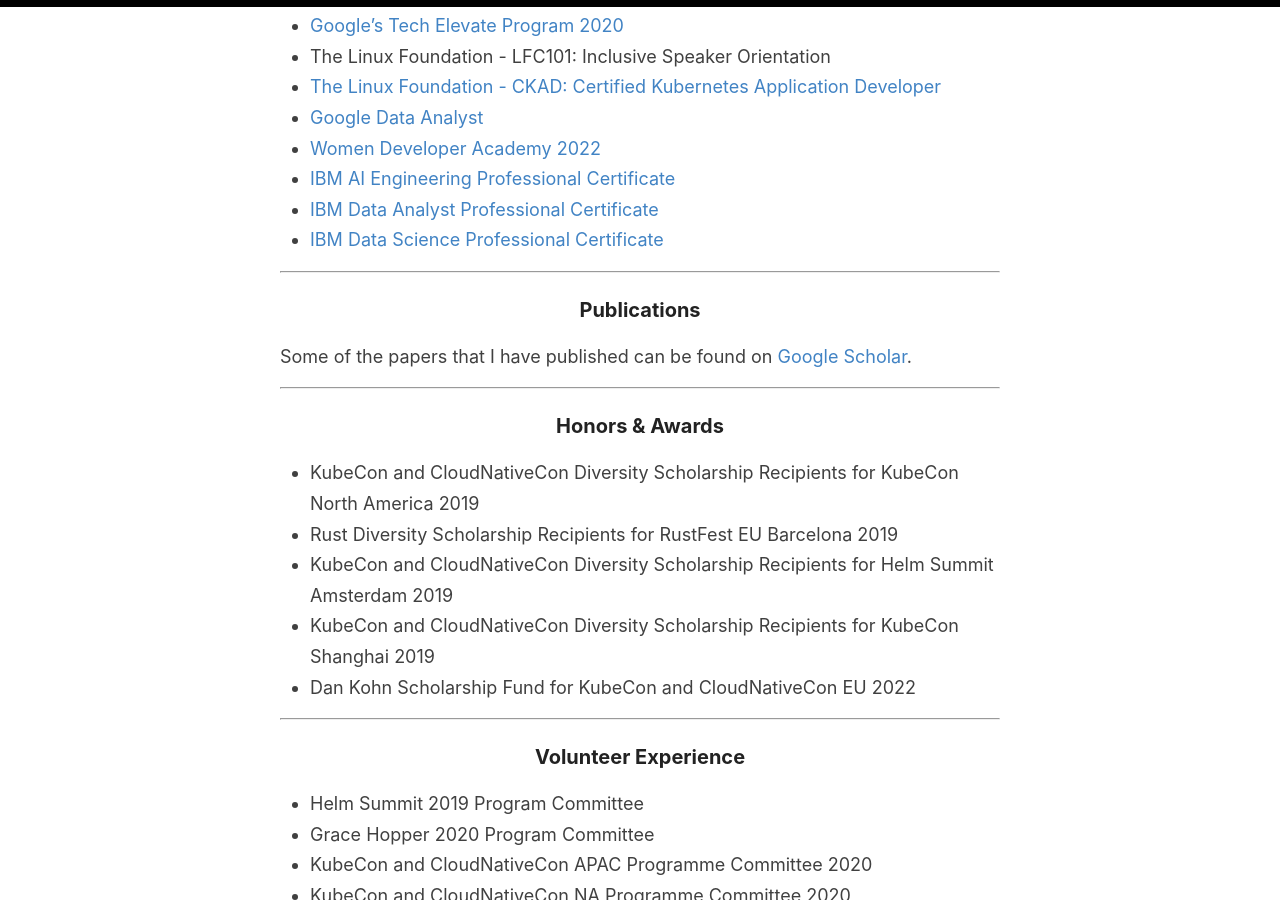
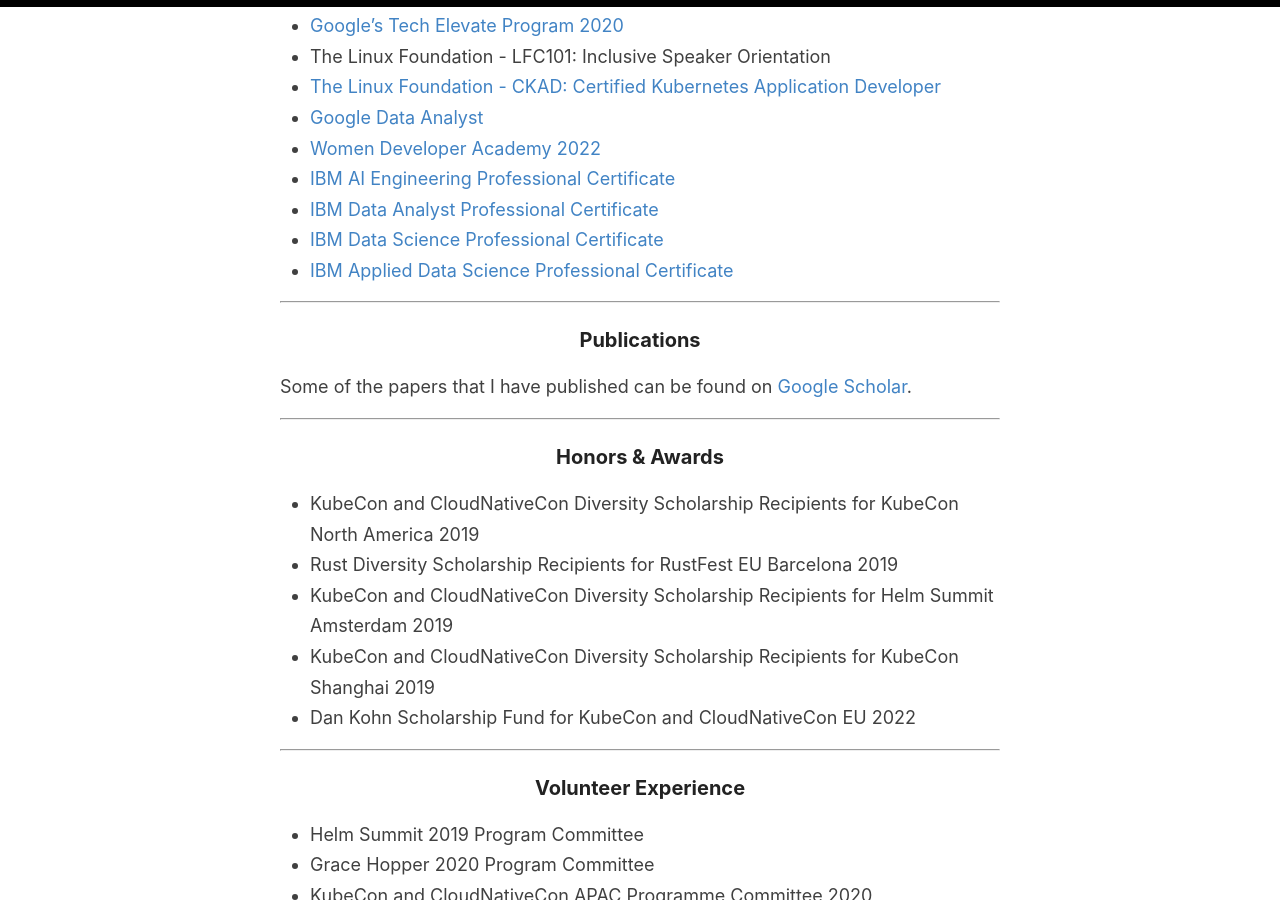
Before and after one commit to irvifa/irvifa.github.io, a Jekyll site: the page built from _pages/about.md, in a window 1280 px wide and 900 px high, scrolled down 718 px. Built offline with Jekyll 4.4.1, drawn with Linux system fonts in a browser that asks for light colours.

Commit message:
Update about.md

```diff
--- a/_pages/about.md
+++ b/_pages/about.md
@@ -29,6 +29,7 @@
 - [IBM AI Engineering Professional Certificate](https://coursera.org/verify/professional-cert/9W7T4SWFZ5NR)
 - [IBM Data Analyst Professional Certificate](https://www.coursera.org/account/accomplishments/professional-cert/LR7DY54NRVXV)
 - [IBM Data Science Professional Certificate](https://coursera.org/verify/professional-cert/T7H6S2Y6BX43)
+- [IBM Applied Data Science Professional Certificate](https://www.coursera.org/account/accomplishments/specialization/MB2GQN7ZVMEZ)
 
 ---
 
```
